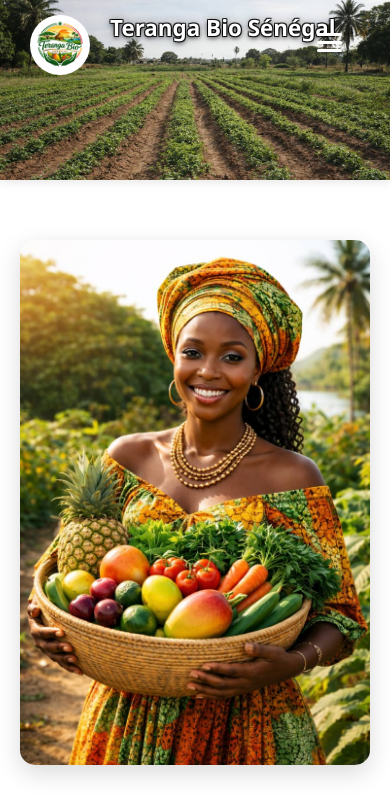
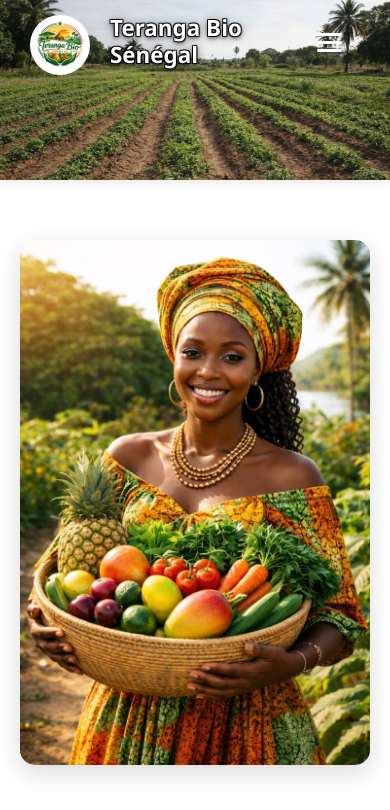
Before and after one commit to ndoyegorgui41/Teranga-bio-S-n-gal, a plain HTML site: page index.html in a window 390 px wide. Shown: the top 810 px of the page. Drawn offline with nearby package versions, Linux system fonts and the light colour scheme.

Commit message:
ajustement du menu sur mobile

```diff
--- a/styles.css
+++ b/styles.css
@@ -3060,7 +3060,31 @@ body.page-accueil #contactez-nous.animate-on-scroll.visible {
         position: absolute;
         top: 10px;
         right: 10px;
+        left: auto;
         z-index: 101;
+        margin: 0;
+    }
+
+    .header-content {
+        padding-right: 50px;
+        align-items: flex-start !important;
+        text-align: left !important;
+    }
+
+    body.page-accueil .header-content {
+        padding-right: 50px;
+        align-items: flex-start !important;
+        text-align: left !important;
+    }
+
+    body.page-accueil header h1 {
+        text-align: left !important;
+        align-self: flex-start !important;
+    }
+
+    header h1 {
+        text-align: left !important;
+        align-self: flex-start !important;
     }
 
     .main-nav {
```
Also changed, not shown: script.js (indentation only).
